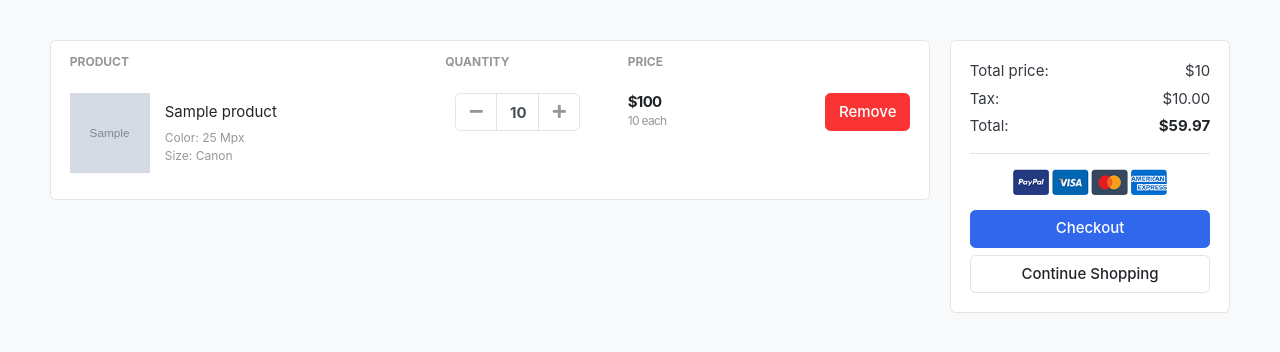
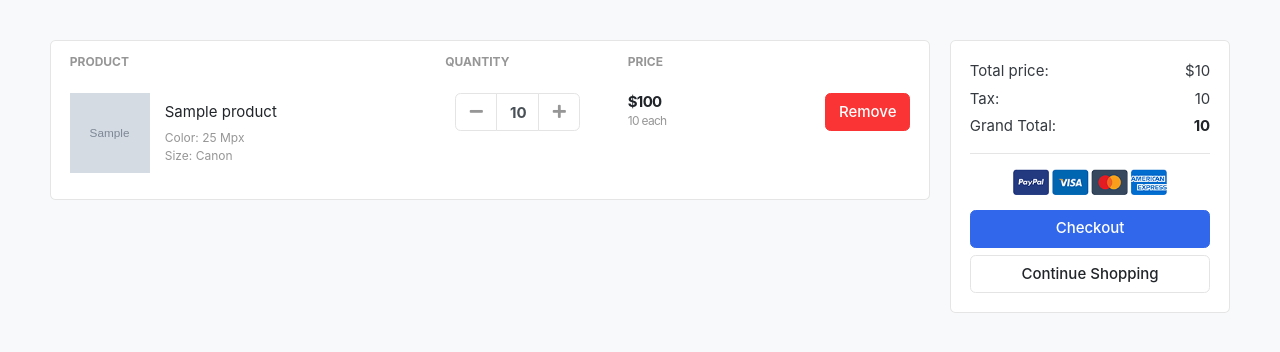
Before and after one commit to Ajay998/ecommerce-kart, a Django app: template VeloraKart/templates/cart/cart.html in a window 1280 px wide. Shown: the part 141-493 px from the top of the page. Run offline with Django 5.2, Linux system fonts and the light colour scheme; tables that the repository leaves empty hold one stand-in row (values such as "Sample post"); the template is opened without the code that fills it: values that come from a table or form of the project are taken from there, most other values are stand-ins (such as "Sample title", 1, 10 or a date in 2020); grey boxes marked "Sample" are stand-in pictures; some libraries are stand-ins or nearby versions; some web fonts are replaced.

Commit message:
Updated cart view to include tax and grand total calculations.

```diff
--- a/VeloraKart/cart/views.py
+++ b/VeloraKart/cart/views.py
@@ -41,6 +41,8 @@
         for cart_item in cart_items:
             total += (cart_item.product.price * cart_item.quantity)
             quantity += cart_item.quantity
+        tax = (2 * total)/100
+        grand_total = total + tax
     except Cart.DoesNotExist:
         pass # just ignore
 
@@ -48,5 +50,7 @@
         'total': total,
         'quantity': quantity,
         'cart_items': cart_items,
+        'tax': tax,
+        'grand_total': grand_total
     }
     return render(request, 'cart/cart.html', context)
--- a/VeloraKart/templates/cart/cart.html
+++ b/VeloraKart/templates/cart/cart.html
@@ -74,11 +74,11 @@
 			</dl>
 			<dl class="dlist-align">
 			  <dt>Tax:</dt>
-			  <dd class="text-right"> $10.00</dd>
+			  <dd class="text-right"> {{ tax }}</dd>
 			</dl>
 			<dl class="dlist-align">
-			  <dt>Total:</dt>
-			  <dd class="text-right text-dark b"><strong>$59.97</strong></dd>
+			  <dt>Grand Total:</dt>
+			  <dd class="text-right text-dark b"><strong>{{ grand_total }}</strong></dd>
 			</dl>
 			<hr>
 			<p class="text-center mb-3">
```
